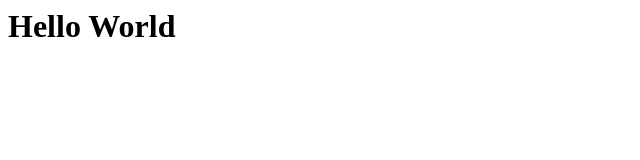
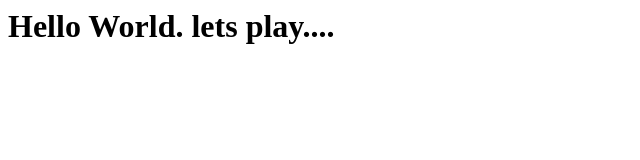
Before and after one commit to LenaMozh/hello-world, a plain HTML site: page index.html in a window 1280 px wide. Shown: the whole page, without its empty margins (0-640 px from the left). Drawn offline with Linux system fonts and the light colour scheme.

Commit message:
Update index.html

```diff
--- a/index.html
+++ b/index.html
@@ -5,7 +5,7 @@
 </head>
 
 <body>
-    <h1>Hello World</h1>
+    <h1>Hello World. lets play....</h1>
 </body>
 
 </html>
```
